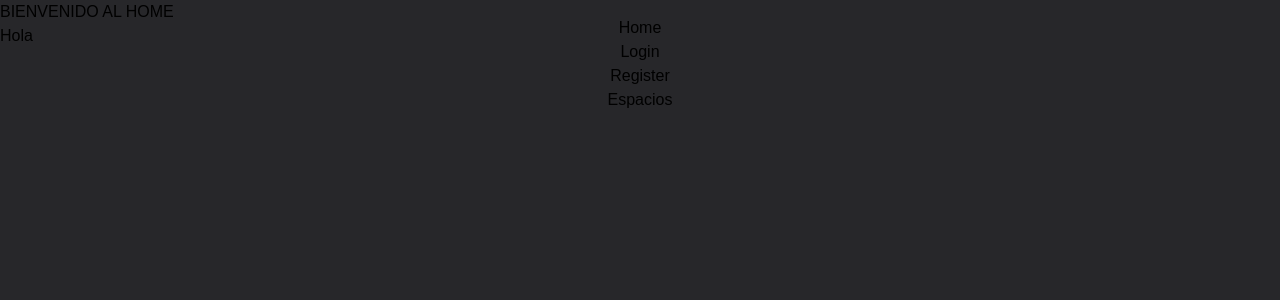
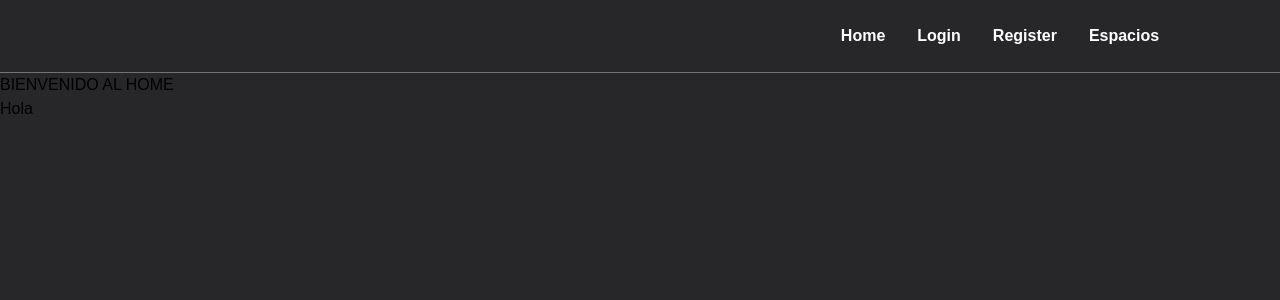
Before and after one commit to AnthoLogy63/ProgramacionWeb_Proy_GymLocal, an Angular app in the folder PROYECTO_REVO/frontend/: page /home in a window 1280 px wide. Shown: the top 300 px of the page. Built offline with nearby package versions, Linux system fonts and the light colour scheme.

Commit message:
update styles, change the css style to tailwind classes

```diff
--- a/PROYECTO_REVO/frontend/src/app/shared/navmenu/navmenu.component.html
+++ b/PROYECTO_REVO/frontend/src/app/shared/navmenu/navmenu.component.html
@@ -1,11 +1,9 @@
-<nav class="navmenu">
-  <ul>
+<nav class="w-full px-6 py-6 flex items-center justify-end bg-zinc-800 text-white border-b border-white/35">
+  <ul class="w-full max-w-lg flex gap-8 items-center justify-center font-bold">
     <li><a [routerLink]="['/home']">Home</a></li>
     <li *ngIf="!isLoggedIn()"><a [routerLink]="['/login']">Login</a></li>
     <li *ngIf="isLoggedIn()"><a href="#" (click)="logout()">Cerrar Sesión</a></li>
     <li *ngIf="!isLoggedIn()"><a [routerLink]="['/register']">Register</a></li>
     <li><a routerLink="/espacios">Espacios</a></li>
-
-
   </ul>
 </nav>
```
